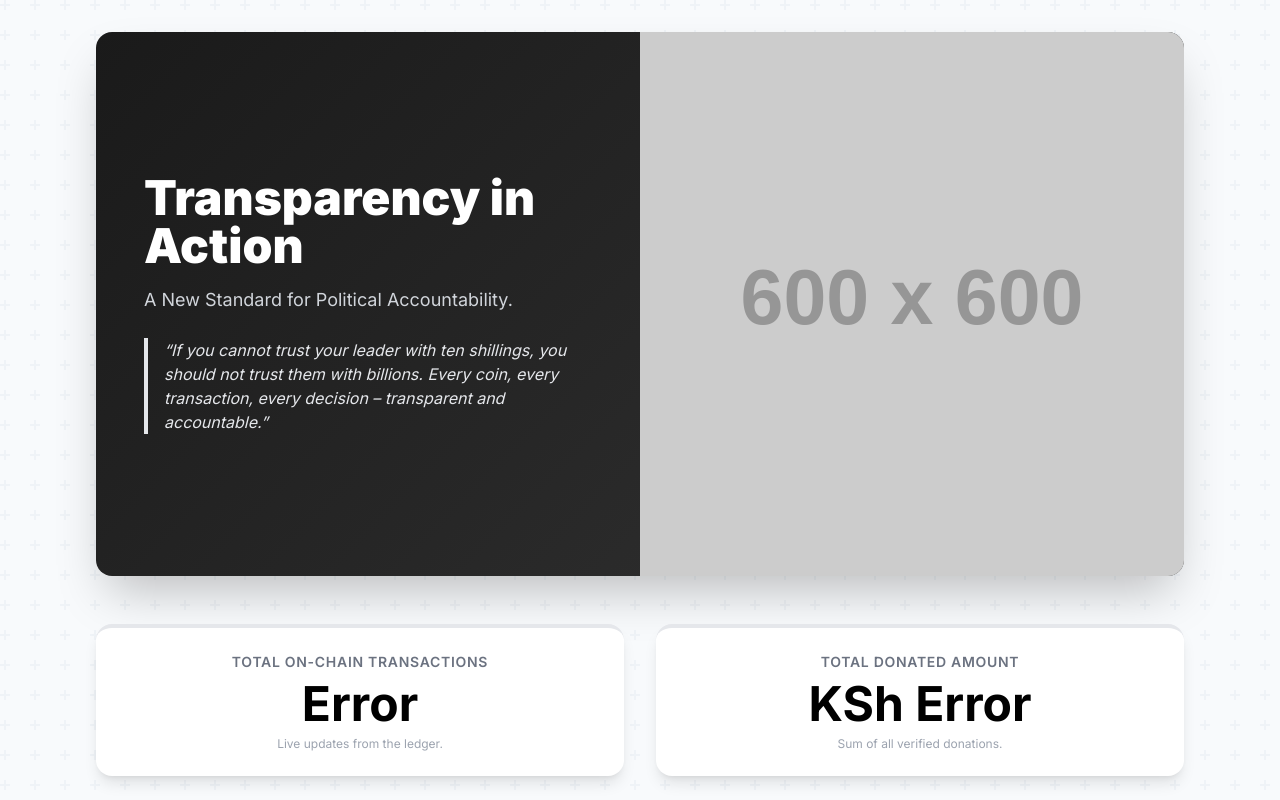
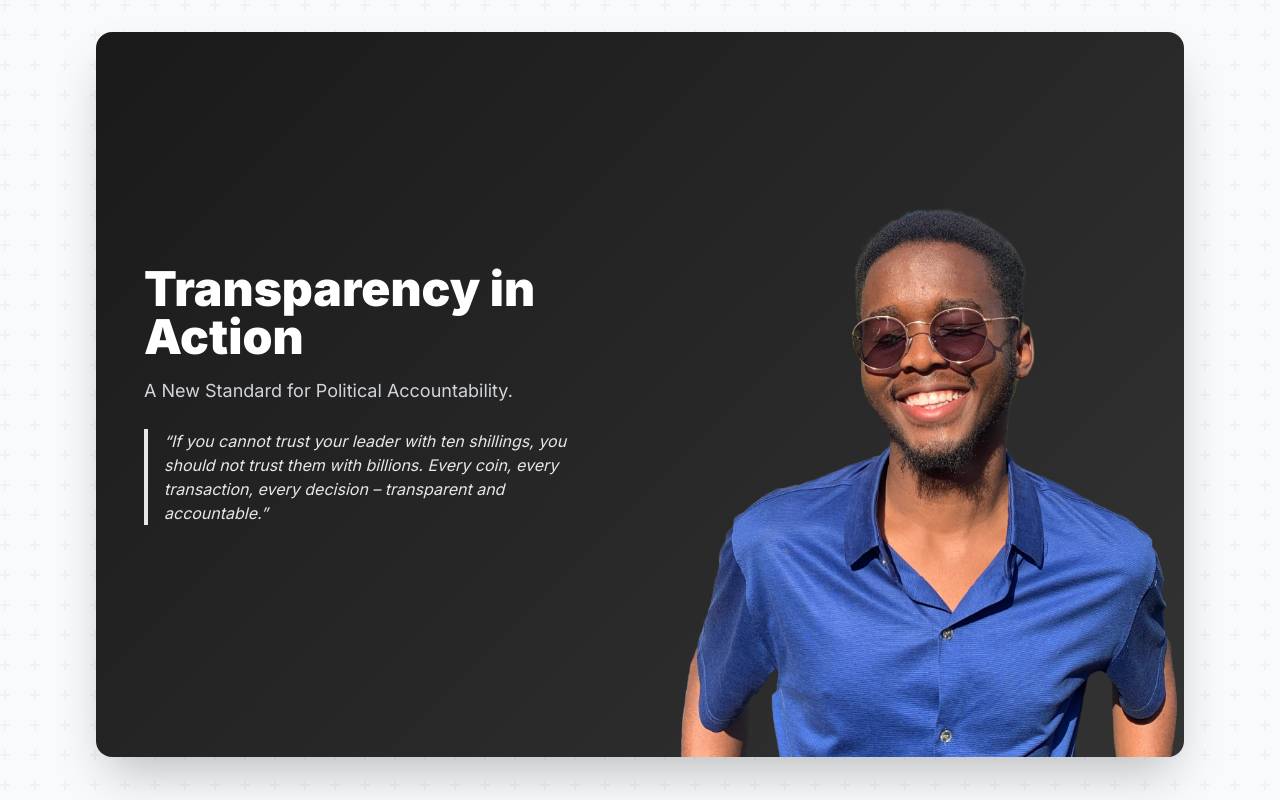
Before and after one commit to kororono/campaign-v1, a plain HTML site: page index.html in a window 1280 px wide. Shown: the top 800 px of the page. Drawn offline with nearby package versions, Linux system fonts and the light colour scheme; no server answers; placeholder pictures from the web are drawn by us.

Commit message:
Update index.html

```diff
--- a/index.html
+++ b/index.html
@@ -75,7 +75,7 @@
                     </blockquote>
                 </div>
                 <div class="hidden md:block">
-                    <img src="https://placehold.co/600x600/006A4E/FFFFFF?text=Candidate" alt="Candidate Portrait" class="h-full w-full object-cover" onerror="this.onerror=null;this.src='https://placehold.co/600x600/006A4E/FFFFFF?text=Image+Error';">
+                    <img src="https://github.com/kororono/campaign-v1/blob/19e039ea40a03ae0d8189e60eec5d10fa6d1f6cb/assets/images/headshot.webp" alt="Candidate Portrait" class="h-full w-full object-cover" onerror="this.onerror=null;this.src='https://placehold.co/600x600/006A4E/FFFFFF?text=Image+Error';">
                 </div>
             </div>
         </header>
```
